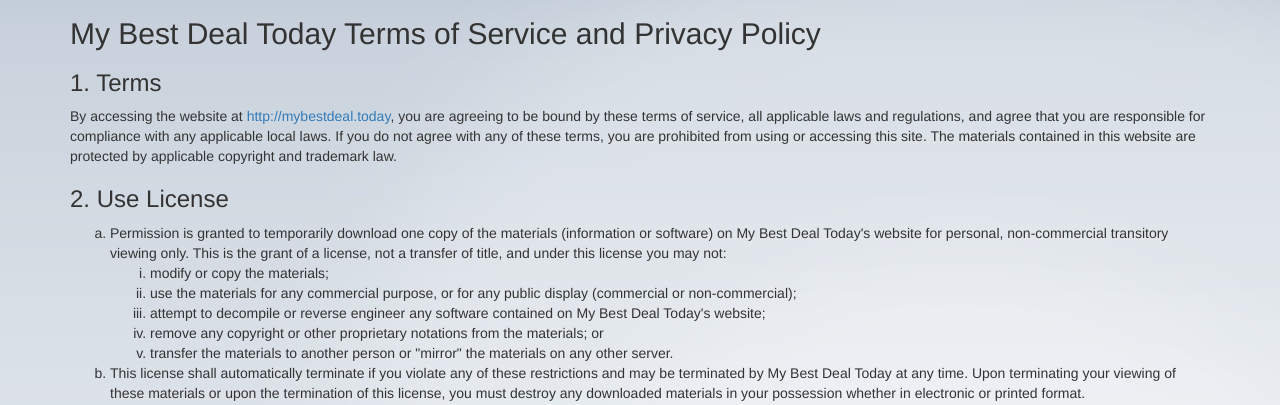
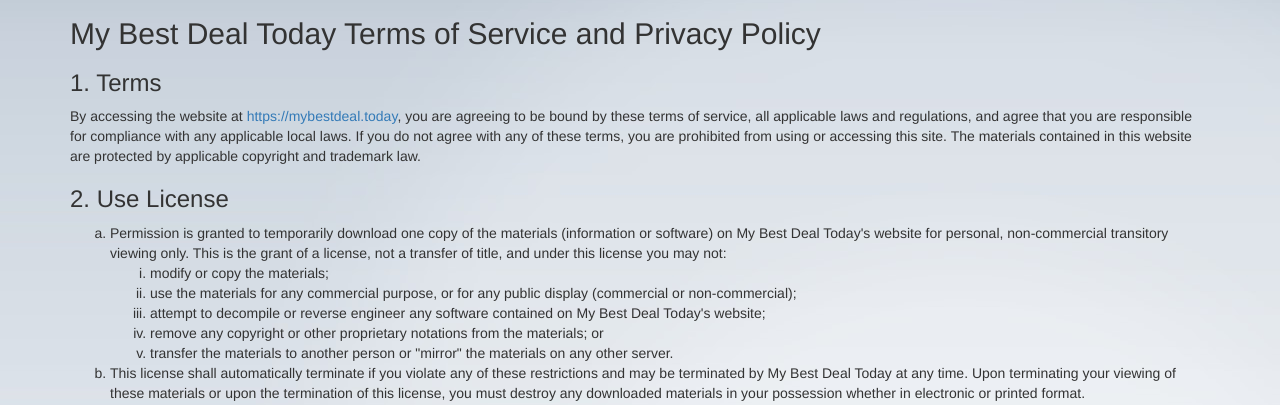
Before and after one commit to merdogan10/bestdeal, a Django app: page /terms/ in a window 1280 px wide. Shown: the part 125-530 px from the top of the page. Run offline with Django 3.2, Linux system fonts and the light colour scheme; data comes from the database, SQL or seed files in the repository; some libraries are stand-ins or nearby versions.

Commit message:
remove http

```diff
--- a/mybestdeal/templates/terms.html
+++ b/mybestdeal/templates/terms.html
@@ -10,7 +10,7 @@
 
 <h3>1. Terms</h3>
 
-  <p>By accessing the website at&nbsp;<a href="http://mybestdeal.today">http://mybestdeal.today</a>, you are agreeing to be bound by these terms of service, all applicable laws and regulations, and agree that you are responsible for compliance with any applicable local laws. If you do not agree with any of these terms, you are prohibited from using or accessing this site. The materials contained in this website are protected by applicable copyright and trademark law.</p>
+  <p>By accessing the website at&nbsp;<a href="https://mybestdeal.today">https://mybestdeal.today</a>, you are agreeing to be bound by these terms of service, all applicable laws and regulations, and agree that you are responsible for compliance with any applicable local laws. If you do not agree with any of these terms, you are prohibited from using or accessing this site. The materials contained in this website are protected by applicable copyright and trademark law.</p>
 
 <h3>2. Use License</h3>
 
```
